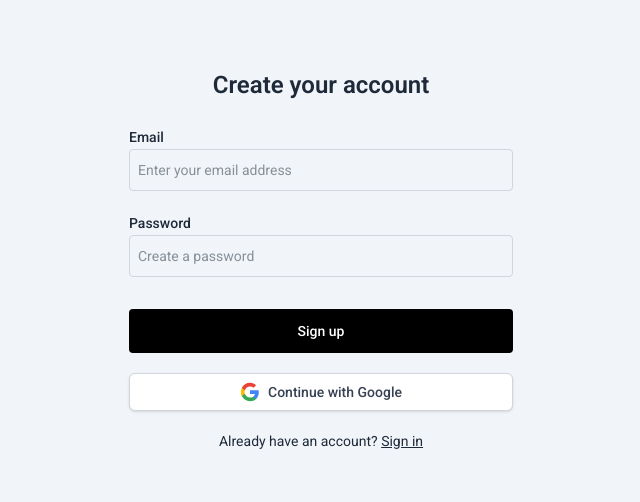
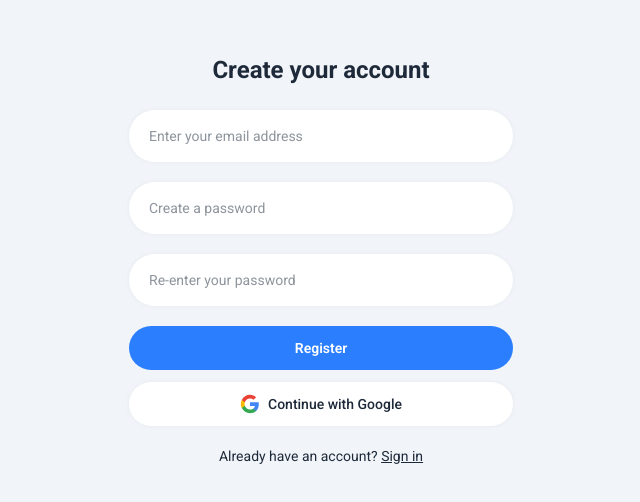
Before and after one commit to instrlabs/apps, a Next.js app in the folder web/: page /register in a window 1280 px wide. Shown: the part 140-642 px from the top of the page, without its empty margins (319-959 px from the left). Built offline with nearby package versions, Linux system fonts and the light colour scheme.

Commit message:
FEAT: update register page

```diff
--- a/web/app/(non-auth)/login/page.tsx
+++ b/web/app/(non-auth)/login/page.tsx
@@ -8,11 +8,6 @@ import Button from "@/components/button";
 import { useNotification } from "@/components/notification";
 import FormInput from "@/components/form-input";
 import { ROUTES } from "@/constants/routes";
-import {
-  containerStyles,
-  headingStyles,
-  formContainerStyles,
-} from "@/constants/styles";
 
 export default function LoginPage() {
   const router = useRouter();
@@ -42,9 +37,9 @@ export default function LoginPage() {
   };
 
   return (
-    <div className={containerStyles}>
-      <h2 className={headingStyles}>Log in to your account</h2>
-      <form onSubmit={handleSubmit} className={formContainerStyles}>
+    <div className="h-screen w-full flex flex-col justify-center items-center p-10">
+      <h2 className="text-2xl font-bold mb-6">Log in to your account</h2>
+      <form onSubmit={handleSubmit} className="flex flex-col gap-5 w-full max-w-sm">
         <FormInput
           id="email"
           type="email"
--- a/web/app/(non-auth)/register/page.tsx
+++ b/web/app/(non-auth)/register/page.tsx
@@ -9,11 +9,6 @@ import Button from "@/components/button";
 import { useNotification } from "@/components/notification";
 import FormInput from "@/components/form-input";
 import { ROUTES } from "@/constants/routes";
-import {
-  containerStyles,
-  headingStyles,
-  formContainerStyles,
-} from "@/constants/styles";
 
 const ERROR_NOTIFICATION_DURATION = 5000;
 const SUCCESS_NOTIFICATION_DURATION = 2000;
@@ -25,6 +20,7 @@ export default function RegisterPage() {
   const [formData, setFormData] = useState({
     email: "",
     password: "",
+    verifyPassword: "",
   });
   const [isLoading, setIsLoading] = useState(false);
 
@@ -35,8 +31,14 @@ export default function RegisterPage() {
 
   const handleSubmit = async (e: React.FormEvent) => {
     e.preventDefault();
+
+    if (formData.password !== formData.verifyPassword) {
+      showNotification("Passwords do not match", "error", ERROR_NOTIFICATION_DURATION);
+      return;
+    }
+
     setIsLoading(true);
-
+    try {
       const { data, error } = await registerUser(formData.email, formData.password);
 
       if (error) {
@@ -48,14 +50,15 @@ export default function RegisterPage() {
         showNotification(data.message, "success", SUCCESS_NOTIFICATION_DURATION);
         setTimeout(() => router.replace(ROUTES.LOGIN), REDIRECT_DELAY);
       }
-
+    } finally {
       setIsLoading(false);
     }
+  };
 
   return (
-    <div className={containerStyles}>
-      <h2 className={headingStyles}>Create your account</h2>
-      <form onSubmit={handleSubmit} className={formContainerStyles}>
+    <div className="h-screen w-full flex flex-col justify-center items-center p-10">
+      <h2 className="text-2xl font-bold mb-6">Create your account</h2>
+      <form onSubmit={handleSubmit} className="flex flex-col gap-5 w-full max-w-sm">
         <FormInput
           id="email"
           type="email"
@@ -72,11 +75,21 @@ export default function RegisterPage() {
           onChange={handleInputChange}
           placeholder="Create a password"
         />
+        <FormInput
+          id="verifyPassword"
+          type="password"
+          label="Verify Password"
+          value={formData.verifyPassword}
+          onChange={handleInputChange}
+          placeholder="Re-enter your password"
+        />
+
         <Button type="submit" isLoading={isLoading} loadingText="Signing up...">
-          Sign up
+          Register
         </Button>
       </form>
-      <div className="flex flex-col gap-5 w-sm mt-5">
+
+      <div className="flex flex-col gap-5 w-sm mt-3">
         <GoogleSignInButton />
         <div className="text-sm text-center">
           Already have an account?{" "}
--- a/web/app/(non-auth)/reset-password/page.tsx
+++ b/web/app/(non-auth)/reset-password/page.tsx
@@ -6,15 +6,6 @@ import { useRouter, useSearchParams } from "next/navigation";
 import { resetPassword } from "@/services/auth";
 import Button from "@/components/button";
 import { useNotification } from "@/components/notification";
-import {
-  containerStyles,
-  headingStyles,
-  paragraphStyles,
-  formContainerStyles,
-  inputGroupStyles,
-  inputStyles,
-  labelStyles,
-} from "@/constants/styles";
 
 // Constants
 const MIN_PASSWORD_LENGTH = 8;
@@ -95,9 +86,9 @@ function ResetPasswordContent() {
 
   if (tokenError) {
     return (
-      <div className={containerStyles}>
-        <h2 className={headingStyles}>Invalid Reset Link</h2>
-        <p className={paragraphStyles}>
+      <div className="h-screen w-full flex flex-col justify-center items-center p-10">
+        <h2 className="text-2xl font-bold mb-6">Invalid Reset Link</h2>
+        <p className="text-center mb-6 max-w-sm">
           The password reset link is invalid or has expired. Please request a new password reset.
         </p>
         <div className={formContainerStyles}>
--- a/web/components/button.tsx
+++ b/web/components/button.tsx
@@ -6,7 +6,6 @@ interface SubmitButtonProps {
   isLoading?: boolean;
   loadingText?: string;
   children: React.ReactNode;
-  className?: string;
   onClick?: () => void;
 }
 
@@ -15,17 +14,15 @@ const Button: React.FC<SubmitButtonProps> = ({
   isLoading = false,
   loadingText = "Loading...",
   children,
-  className,
   onClick,
 }) => {
   return (
     <button
       type={type}
       className={clsx(
-        "py-3 mt-3 rounded cursor-pointer",
-        "text-sm font-medium bg-black hover:bg-gray-800 text-white",
-        isLoading && "opacity-70 cursor-not-allowed",
-        className
+        "py-3 rounded-full cursor-pointer",
+        "text-sm font-semibold bg-blue-500 hover:bg-blue-400 text-white",
+        isLoading && "opacity-70 cursor-not-allowed"
       )}
       disabled={isLoading}
       onClick={onClick}
--- a/web/components/form-input.tsx
+++ b/web/components/form-input.tsx
@@ -12,25 +12,19 @@ interface FormInputProps {
 const FormInput: React.FC<FormInputProps> = ({
   id,
   type,
-  label,
   value,
   onChange,
   placeholder,
 }) => (
-  <div className="space-y-1">
-    <label htmlFor={id} className="text-sm font-medium">
-      {label}
-    </label>
   <input
     id={id}
     type={type}
     placeholder={placeholder}
-      className="px-2 py-2.5 rounded w-full outline-none text-sm border border-gray-300"
+    className="w-full px-5 py-4 bg-white shadow-primary rounded-full text-sm outline-none"
     value={value}
     onChange={onChange}
     required
   />
-  </div>
 );
 
 export default FormInput;
--- a/web/components/google-signin.tsx
+++ b/web/components/google-signin.tsx
@@ -1,10 +1,8 @@
 "use client";
 
-interface GoogleSignInButtonProps {
-  className?: string;
-}
+import clsx from "clsx";
 
-const GoogleSignInButton = ({className}: GoogleSignInButtonProps) => {
+const GoogleSignInButton = () => {
   const handleGoogleSignIn = () => {
     window.location.href = "http://localhost:3000/auth/google";
   };
@@ -12,8 +10,14 @@ const GoogleSignInButton = ({className}: GoogleSignInButtonProps) => {
   return (
       <button
           onClick={handleGoogleSignIn}
-          className={`flex items-center justify-center gap-2 rounded-md bg-white px-4 py-2 text-sm font-medium text-gray-700 shadow-sm hover:bg-gray-50 border border-gray-300 w-full ${className}`}
+          className={clsx(
+            "w-full rounded-full bg-white shadow-primary px-5 py-3",
+            "text-sm font-medium text-gray-800",
+            "cursor-pointer",
+          )}
       >
+        <div className="flex items-center justify-center gap-2">
+
         <svg className="h-5 w-5" viewBox="0 0 24 24">
           <path
               d="M22.56 12.25c0-.78-.07-1.53-.2-2.25H12v4.26h5.92c-.26 1.37-1.04 2.53-2.21 3.31v2.77h3.57c2.08-1.92 3.28-4.74 3.28-8.09z"
@@ -33,6 +37,7 @@ const GoogleSignInButton = ({className}: GoogleSignInButtonProps) => {
           />
         </svg>
         Continue with Google
+        </div>
       </button>
   );
 };
--- a/web/constants/styles.ts
+++ b/web/constants/styles.ts
@@ -1,5 +1,5 @@
 export const containerStyles = "h-screen w-full flex flex-col justify-center items-center p-10";
-export const headingStyles = "text-2xl font-semibold mb-6";
+export const headingStyles = "text-2xl font-bold mb-6";
 export const paragraphStyles = "text-center mb-6 max-w-sm";
 export const formContainerStyles = "flex flex-col gap-5 w-full max-w-sm";
 
```
Lines whose indentation alone changed are shown as unchanged.
